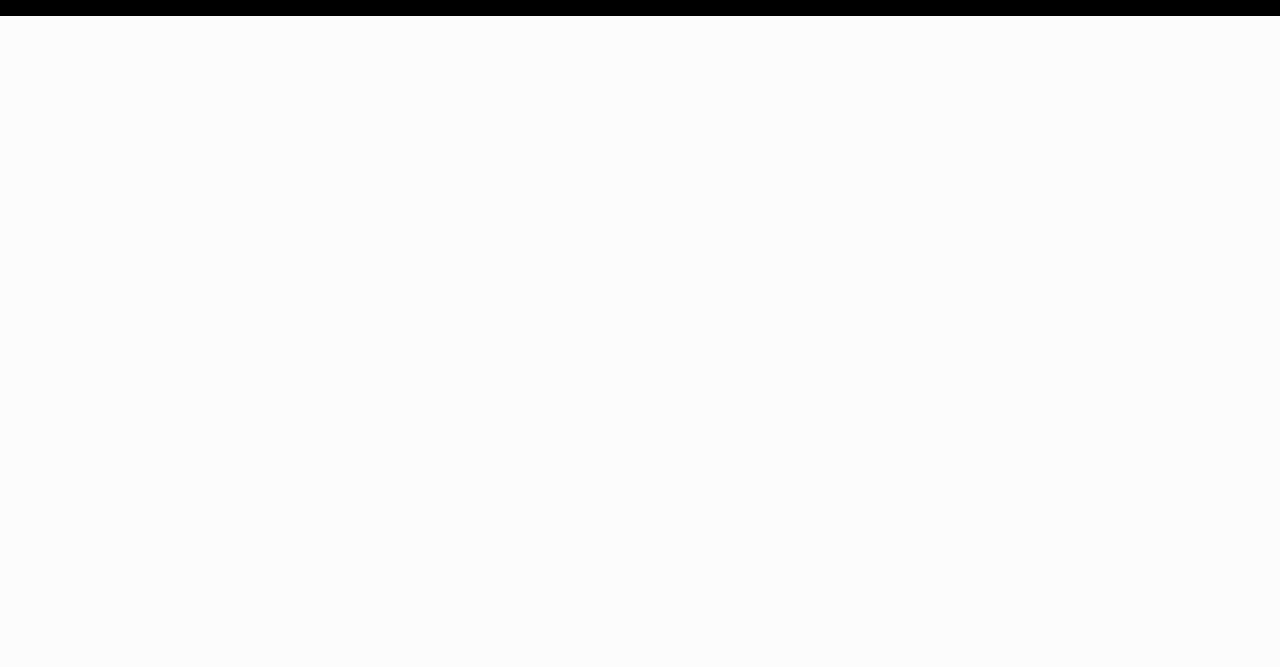
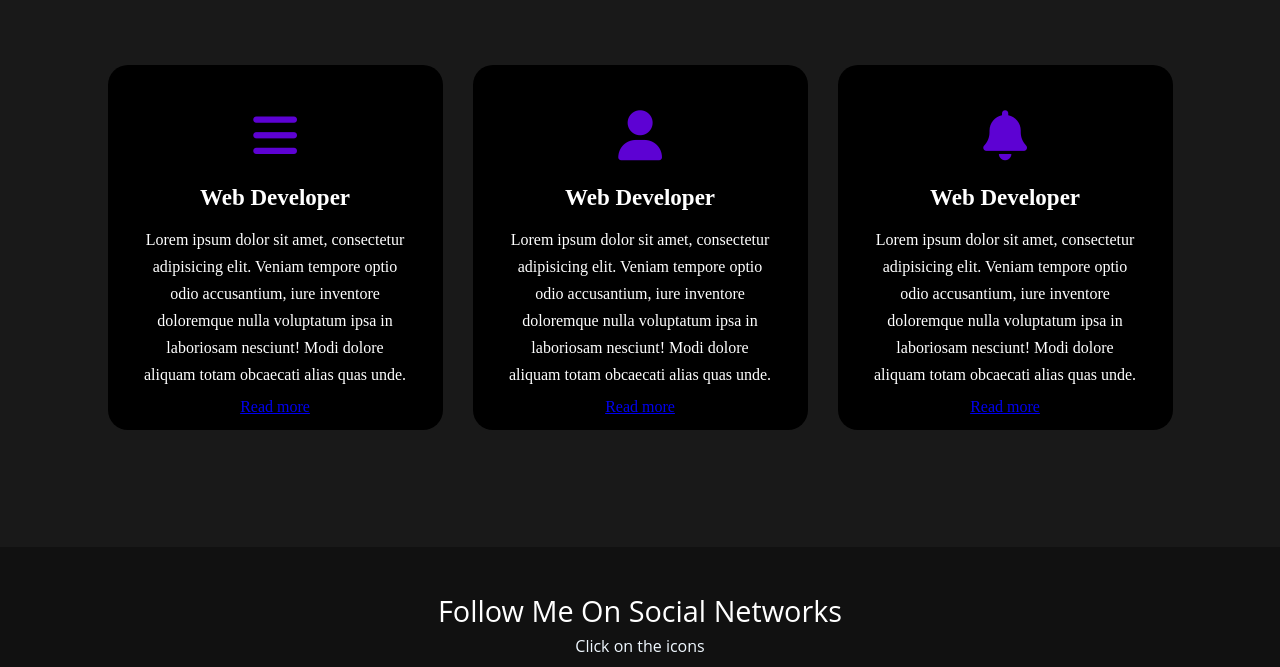
Before and after one commit to Lucasgfv/My-Website, a plain HTML site: page index.html in a window 1280 px wide. Shown: the part 1884-2551 px from the top of the page. Before the commit the page ends 1900 px from the top, so only its background shows below. Drawn offline with Linux system fonts and the light colour scheme.

Commit message:
More information on the home page :fire:

```diff
--- a/beta/style.css
+++ b/beta/style.css
@@ -127,9 +127,57 @@ button:hover{
     border: 2px solid #fff;
     cursor: pointer;
 }
+/*----------------------------Section 2---------------------------------*/
+.service{
+    background: #191919;
+    width: 100%;
+    padding: 100px 0px;
+}
+.title h2{
+    color: white;
+    font-size: 75px;
+    width: 1130px;
+    margin: 50px auto;
+    text-align: center;
+}
+.box{
+    display: flex;
+    justify-content: center;
+    align-items: center;
+    min-height: 400px;
+    color: white;
+}
+.card{
+    height: 365px;
+    width: 335px;
+    padding: 20px 35px;
+    background: #000000;
+    border-radius: 20px;
+    margin: 15px;
+    position: relative;
+    overflow: hidden;
+    text-align: center;
+}
+.card i{
+    font-size: 50px;
+    display: block;
+    text-align: center;
+    margin: 25px 0px;
+    color: #5d02d3;
+}
+h4{
+    color: white;
+    font-size: 23px;
+    margin-bottom: 15px;
+}
+.pra p{
+    font-size: 16px;
+    line-height: 27px;
+    margin-bottom: 5px;
+}
+
 /*----------------------------Footer---------------------------------*/
 footer{
-
     bottom: 0;
     left: 0;
     right: 0;
--- a/index.html
+++ b/index.html
@@ -15,7 +15,6 @@
                     <div class="logo">lgfv</div>
                     <ul class="navItems">
                         <li><a href="#">Home</a></li>
-                        <li><a href="#">About</a></li>
                         <li><a href="#">Skills</a></li>
                         <li><a href="beta/projects.html">Projects</a>
                         <li><a href="#">Contact</a></li>
@@ -64,7 +63,47 @@
             </div>
 
         </section>
+        <div class="service">
+            <div class="title">
+                <h2>Projects</h2>
+            </div>
 
+            <div class="box">
+                <div class="card">
+                    <i class="fa-solid fa-bars"></i>
+                    <h4>Web Developer</h4>
+                    <div class="pra">
+                        <p>Lorem ipsum dolor sit amet, consectetur adipisicing elit. Veniam tempore optio odio accusantium, iure inventore doloremque nulla voluptatum ipsa in laboriosam nesciunt! Modi dolore aliquam totam obcaecati alias quas unde.</p>
+                        <p style="text-align: center;">
+                            <a class="button" href="#">Read more</a>
+                        </p>
+                    </div>
+                </div>
+
+                <div class="card">
+                    <i class="fa-solid fa-user"></i>
+                    <h4>Web Developer</h4>
+                    <div class="pra">
+                        <p>Lorem ipsum dolor sit amet, consectetur adipisicing elit. Veniam tempore optio odio accusantium, iure inventore doloremque nulla voluptatum ipsa in laboriosam nesciunt! Modi dolore aliquam totam obcaecati alias quas unde.</p>
+                        <p style="text-align: center;">
+                            <a class="button" href="#">Read more</a>
+                        </p>
+                    </div>
+                </div>
+
+                <div class="card">
+                    <i class="fa-solid fa-bell"></i>
+                    <h4>Web Developer</h4>
+                    <div class="pra">
+                        <p>Lorem ipsum dolor sit amet, consectetur adipisicing elit. Veniam tempore optio odio accusantium, iure inventore doloremque nulla voluptatum ipsa in laboriosam nesciunt! Modi dolore aliquam totam obcaecati alias quas unde.</p>
+                        <p style="text-align: center;">
+                            <a class="button" href="#">Read more</a>
+                        </p>
+                    </div>
+                </div>
+            </div>
+
+        </div>
         <footer>
             <div class="social-midias">
                 <h3>Follow me on social networks</h3>
```
